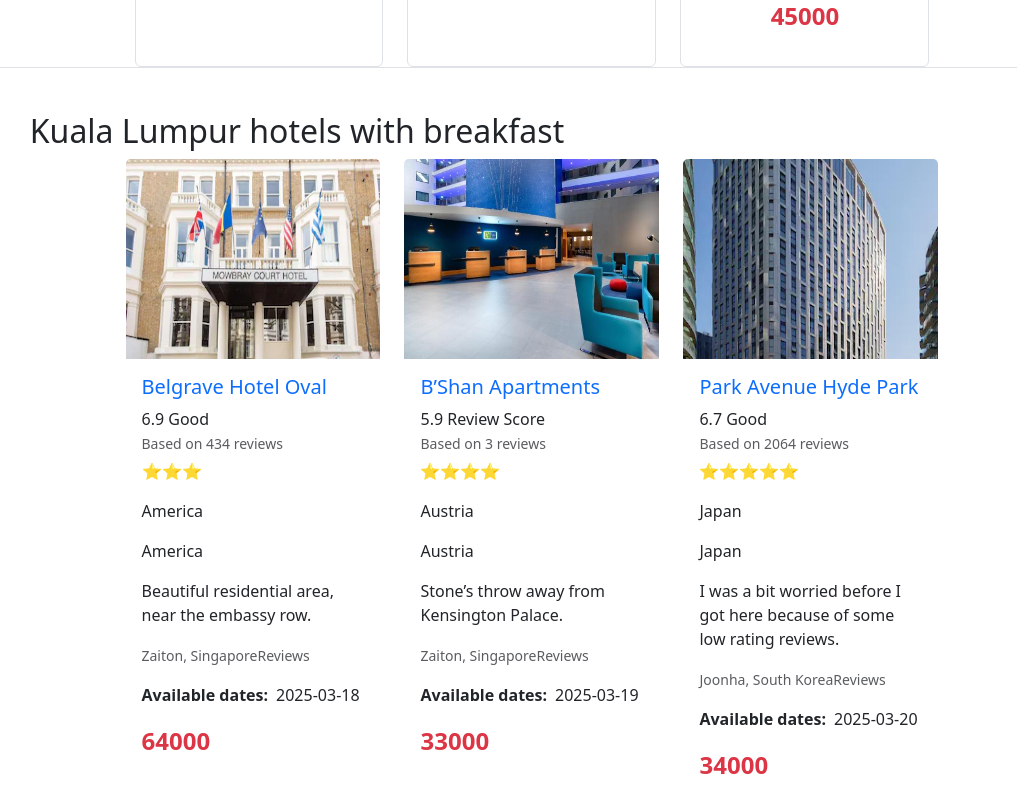
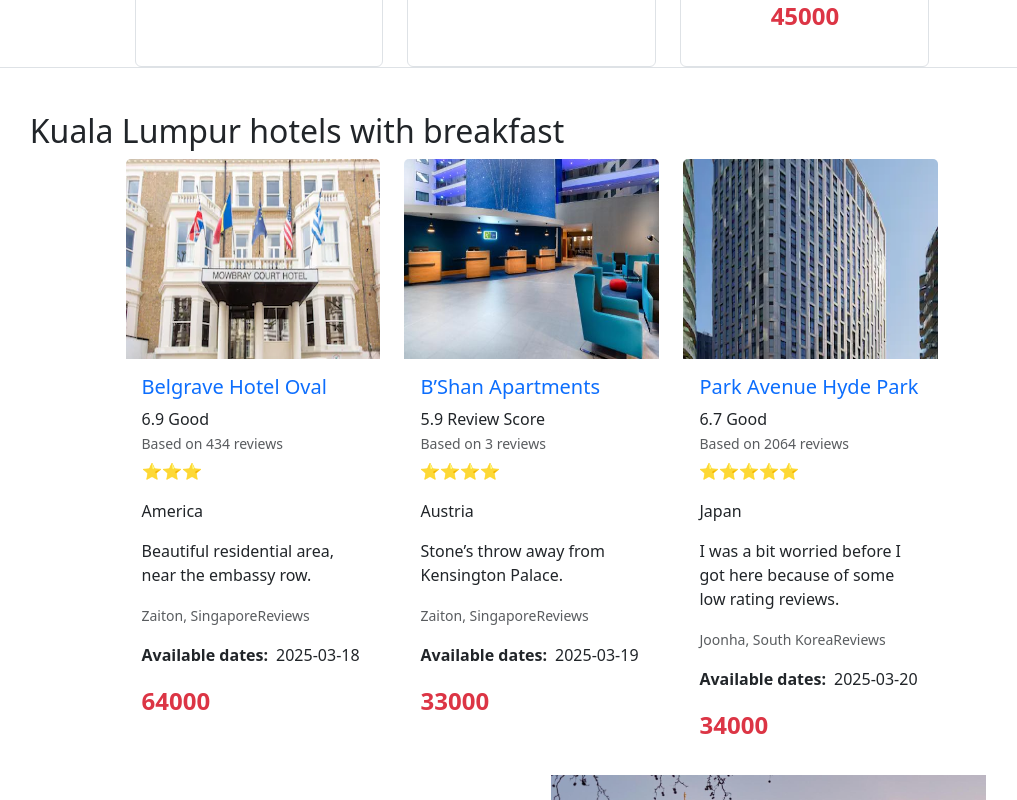
Before and after one commit to abrar0124/Bootstrap, a React (Create React App) app: page / in a window 1280 px wide. Shown: the part 11200-12000 px from the top of the page, without its empty margins (108-1125 px from the left). Built offline with nearby package versions, Linux system fonts and the light colour scheme.

Commit message:
Replace extra data and re-render in one page

```diff
--- a/src/components/Londonbreakfast.jsx
+++ b/src/components/Londonbreakfast.jsx
@@ -119,7 +119,6 @@ const Londonbreakfast = () => {
                     </p>
                     <p>{hotel.Star}</p>
                     <p className="fw-medium">{hotel.Country}</p>
-                    <p className="fw-medium">{hotel.Country}</p>
                     <p className="mt-2">{hotel.description}</p>
                     <p className="text-muted">
                       <small>{hotel.reviewer}Reviews</small>
```
